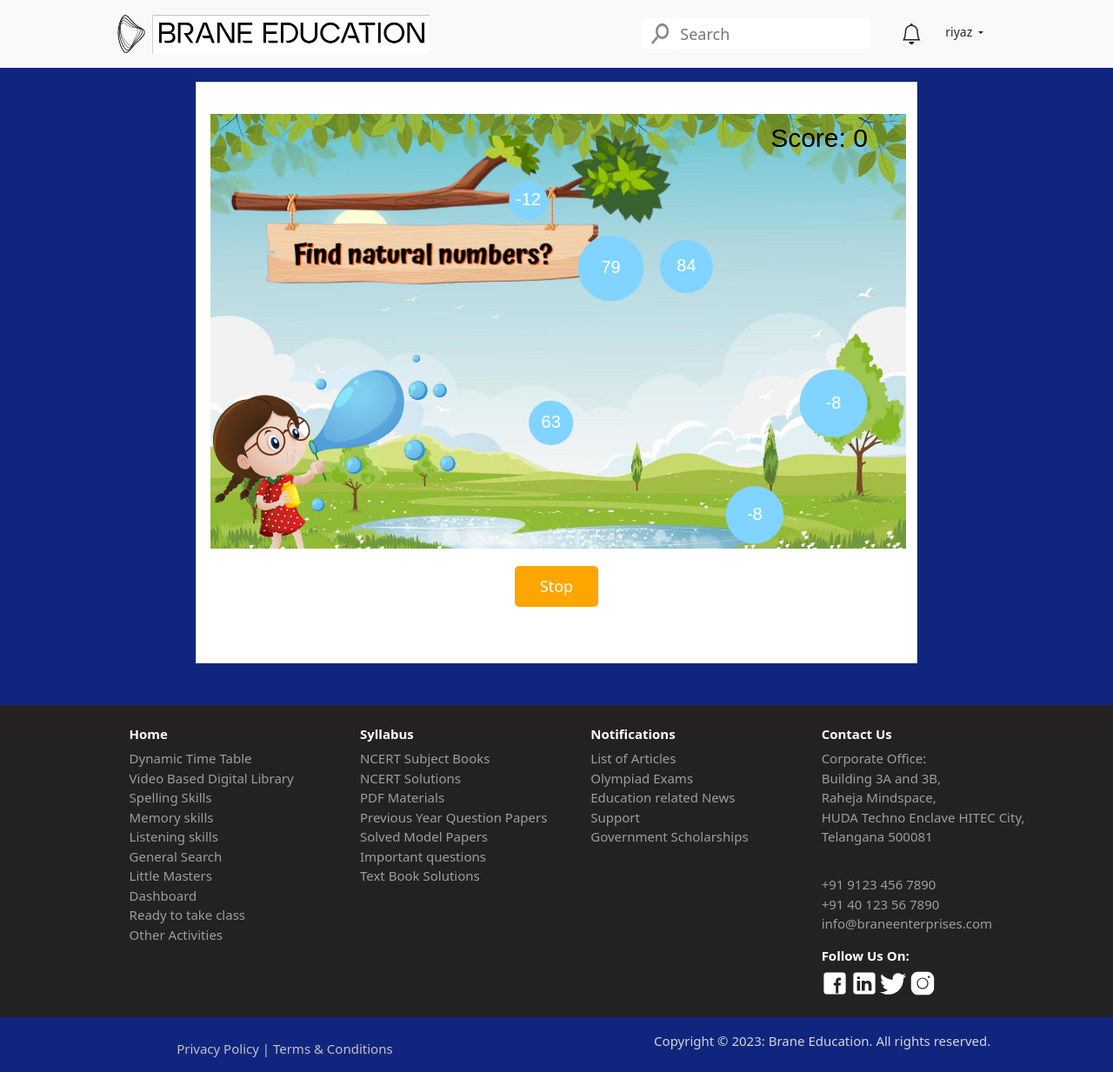
After one commit to Sairam-04/Brane-ED-Tech---Django, a Django app: page /game_view/ in a window 1280 px wide. The commit adds this page. Shown: the whole page at 87% size. Run offline with Django 4.2, Linux system fonts and the light colour scheme; a user stored in the database is signed in.

Commit message:
Add: Game

```diff
--- a/base/templates/base/Dashboard.html
+++ b/base/templates/base/Dashboard.html
@@ -110,7 +110,7 @@
             <hr class="sidebar-divider">
 
             <li class="nav-item">
-                <a class="nav-link" href="#">
+                <a class="nav-link" href="{% url 'generalSearch' %}">
                     <i class="fas fa-fw fa-chart-area"></i>
                     <span>General Search</span></a>
             </li>
--- /dev/null
+++ b/base/templates/base/Game.html
@@ -0,0 +1,94 @@
+{% extends 'base/Main_template.html' %}
+{% load static %}
+
+{% block content %}
+
+<style>
+  #game-container {
+    position: relative;
+    width: 800px;
+    height: 500px;
+    background-image: url("{% static '/images/Game/bg.png'  %}");
+    background-size: cover;
+  }
+
+  #game-canvas {
+    position: absolute;
+    top: 0;
+    left: 0;
+    z-index: 1;
+  }
+
+  #cross-image {
+    position: absolute;
+    top: 50%;
+    left: 50%;
+    transform: translate(-50%, -50%);
+    z-index: 2;
+  }
+
+  #game-over-image {
+    position: absolute;
+    top: 50%;
+    left: 20%;
+    z-index: 2;
+    width: 50px;
+    height: 100px;
+  }
+
+  #score-container {
+    position: absolute;
+    top: 10px;
+    right: 10px;
+    z-index: 2;
+    font-size: 24px;
+    color: white;
+  }
+  .game-container-div{
+    display: flex;
+    justify-content: center;
+    background-color: #ffffff;
+    padding: 10px;
+
+  }
+  #stop-button{
+    margin-top: 20px;
+    width: 12%;
+    padding: 10px;
+    background-color: orange;
+    border-radius: 5px;
+    color: white;
+    border: none;
+    font-size: 18px;
+  }
+</style>
+
+<div class="container-fluid container-bg-color">
+  <div class="row">
+      <div class="col-8 mx-auto pt-3 pb-5">
+          <div class="card rounded-0" style="background-color: #fff;">
+              <div class="card-body card-custom">
+                <div id="game-container">
+                  <canvas id="game-canvas" width="800" height="500"></canvas>
+                  <img id="cross-image" src="{% static '/images/Game/lose.png' %}" style="display: none;">
+                  <img id="game-over-image" src="{% static '/images/Game/Game-Over-PNG-Image.png' %}" style="display: none">
+                  <div id="score-container"></div>
+                </div>
+                <button id="stop-button">Stop</button>
+                  <audio id="bg-music" loop>
+                    <source src="bg.mp3" type="audio/mpeg">
+                    Your browser does not support the audio element.
+                  </audio>
+              </div>
+          </div>
+      </div>
+  </div>
+</div>
+
+
+<script src="{% static '/js/game.js' %}"></script>
+<script>
+  window.addEventListener("load", startGame);
+</script>
+
+{% endblock content %}
--- a/base/templates/base/Main_template.html
+++ b/base/templates/base/Main_template.html
@@ -59,7 +59,7 @@
                             <a href="#!" class="footer-text-color">Listening skills</a>
                         </li>
                         <li>
-                            <a href="#!" class="footer-text-color">General Search</a>
+                            <a href="{% url 'generalSearch' %}" class="footer-text-color">General Search</a>
                         </li>
                         <li>
                             <a href="#!" class="footer-text-color">Little Masters</a>
--- a/base/templates/base/TakeaclassPage2.html
+++ b/base/templates/base/TakeaclassPage2.html
@@ -179,7 +179,7 @@
                   <button type="button" class="btn btn-primary takeclass-btn">Experiments</button>
                   <button type="button" class="btn btn-primary takeclass-btn">Feature Enhancement</button>
                   <button type="button" class="btn btn-primary takeclass-btn">Animation</button>
-                  <button type="button" class="btn btn-primary takeclass-btn">Gamification</button>
+                  <button type="button" class="btn btn-primary takeclass-btn" onclick="PlayGame()">Gamification</button>
                   <button type="button" class="btn btn-primary takeclass-btn">Simulation</button>
                   <button type="button" class="btn btn-primary takeclass-btn">AR</button>
                   <button type="button" class="btn btn-primary takeclass-btn">VR</button>
@@ -280,6 +280,10 @@
         const route = "{% url 'takeAssessment' %}";
         window.location.href = route;
     }
+    function PlayGame(){
+      const route = "{% url 'Game' %}";
+        window.location.href = route;
+    }
   </script>
 
 {% endblock %}
--- a/base/urls.py
+++ b/base/urls.py
@@ -13,6 +13,8 @@
     path("dashboard/", views.Dashboard, name="Dashboard"),
     path("landingPage/", views.landingPage, name="landingPage"),
     path("otheractivities/", views.OtherActivities, name="OtherActivities"),
+    path("game/", views.Game, name="Game"),
+    path("game_view/", views.game_view, name="Game_view"),
     path("logout/", views.logoutUser, name="Logout"),
     path("", include('Blog.urls')),
     path("", include('generalSearch.urls')),
--- a/base/views.py
+++ b/base/views.py
@@ -95,6 +95,14 @@
 def OtherActivities(request):
     return render(request, "base/otheractivities.html")
 
+@login_required(login_url="HomePage")
+def Game(request):
+    return render(request, "base/Game_template.html")
+
+@login_required(login_url="HomePage")
+def game_view(request):
+    return render(request, 'base/Game.html')
+
 def logoutUser(request):
     logout(request)
     return redirect("HomePage")
```
Also changed, not shown: base/templates/base/Game_template.html (added, +84 -0 lines), base/templates/base/LandingPage.html (+8 -3 lines), generalSearch/templates/generalSearch/General_Search.html (+10 -5 lines), db.sqlite3, static/images/Game/Game-Over-PNG-Image.png (added), static/images/Game/bg.png (added), static/images/Game/black.png (added), static/images/Game/image-top.png (added), static/images/Game/lose.png (added), static/images/Game/main-image.png (added).
